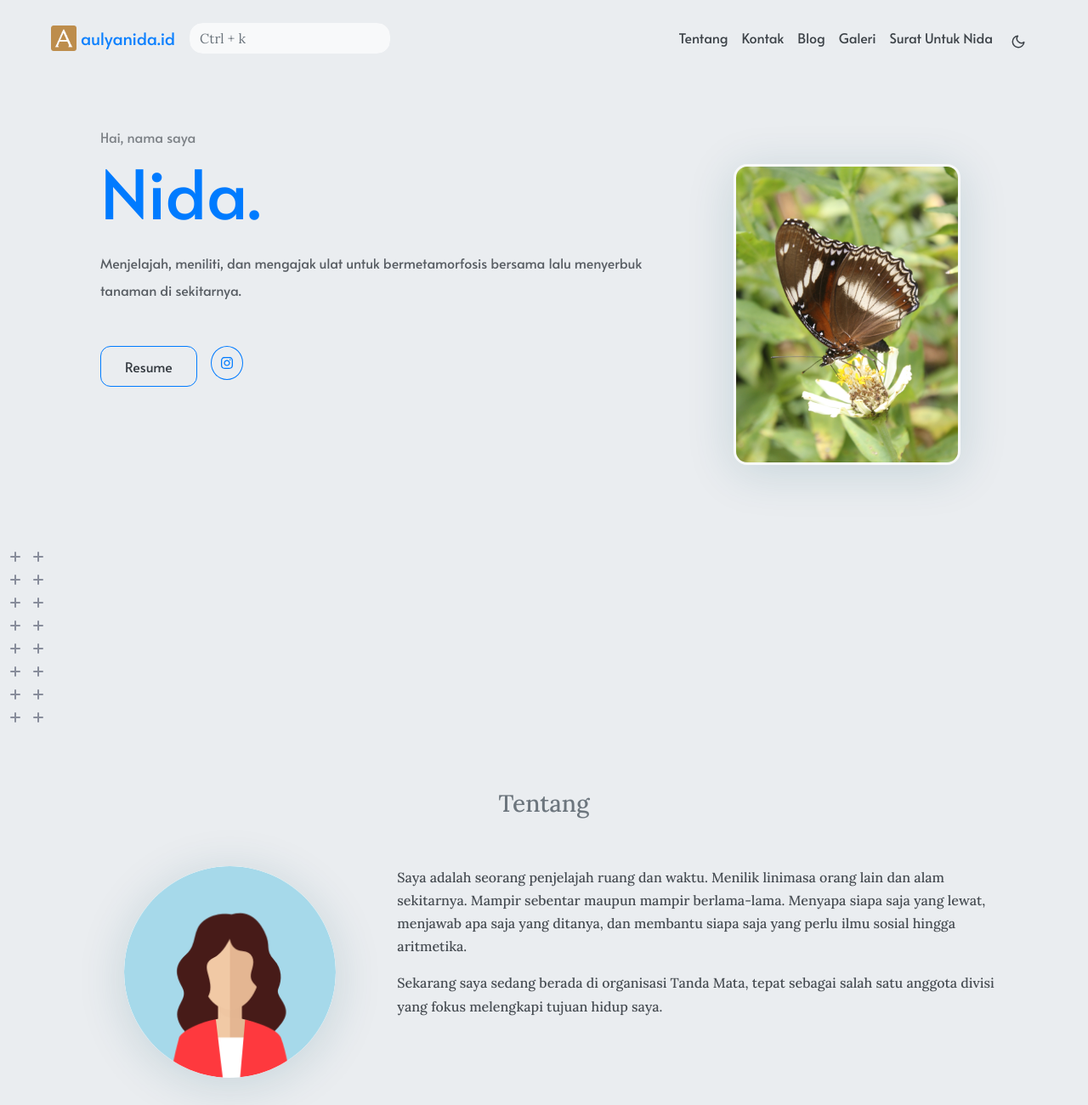
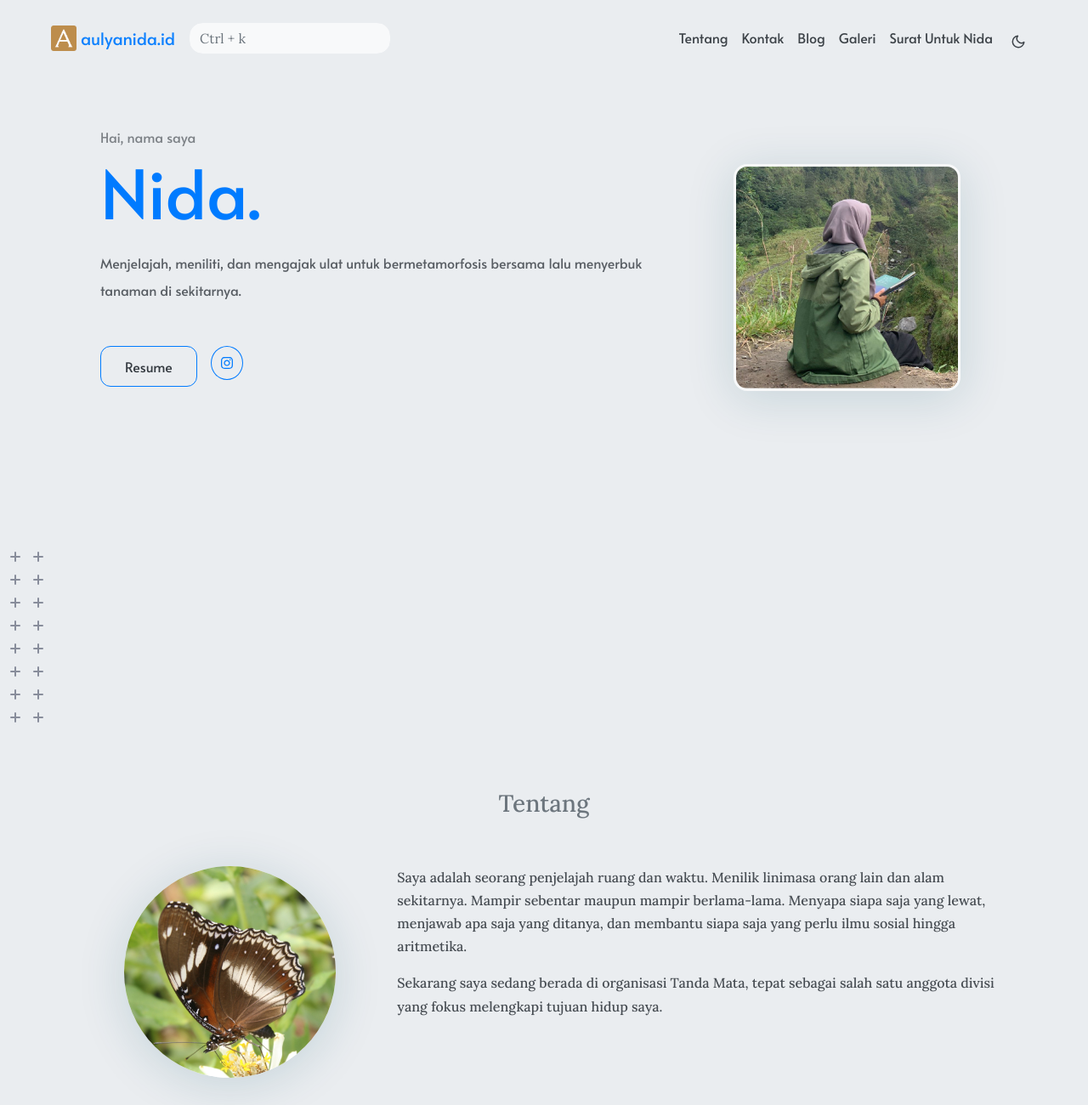
Before and after one commit to aulyanida/aulyanida.github.io, a plain HTML site: page index.html in a window 1280 px wide. Shown: the top 1300 px of the page at 85% size. Drawn offline with Linux system fonts and the light colour scheme.

Commit message:
add new profile picture

```diff
--- a/index.html
+++ b/index.html
@@ -305,7 +305,7 @@ Aulya Nidaur Rahmah
             <div class="col-sm-12 col-md-12 col-lg-4">
                 <div class="row justify-content-center">
                     <div class="col-sm-12 col-md-9 pt-5 image animate px-5 px-md-5 px-lg-0 text-center">
-                        <img src="/images/kupu-nida-1.jpg"
+                        <img src="/images/nida-profil.jpg"
                             class="img-thumbnail mx-auto"
                             alt=""
                         >
@@ -587,7 +587,7 @@ Aulya Nidaur Rahmah
 
             <div class="col-sm-12 col-md-8 col-lg-4 mb-5 mb-sm-0 mb-md-5 mb-lg-0 d-none d-sm-none d-md-block">
                 <div class="image d-flex px-5">
-                    <img src="/images/me.png" class="img-thumbnail mx-auto rounded-circle" alt="">
+                    <img src="/images/kupu-nida-1-800.jpg" class="img-thumbnail mx-auto rounded-circle" alt="">
                 </div>
             </div>
 
```
Also changed, not shown: images/kupu-nida-1-800.jpg (added), images/nida-profil.jpg (added).
